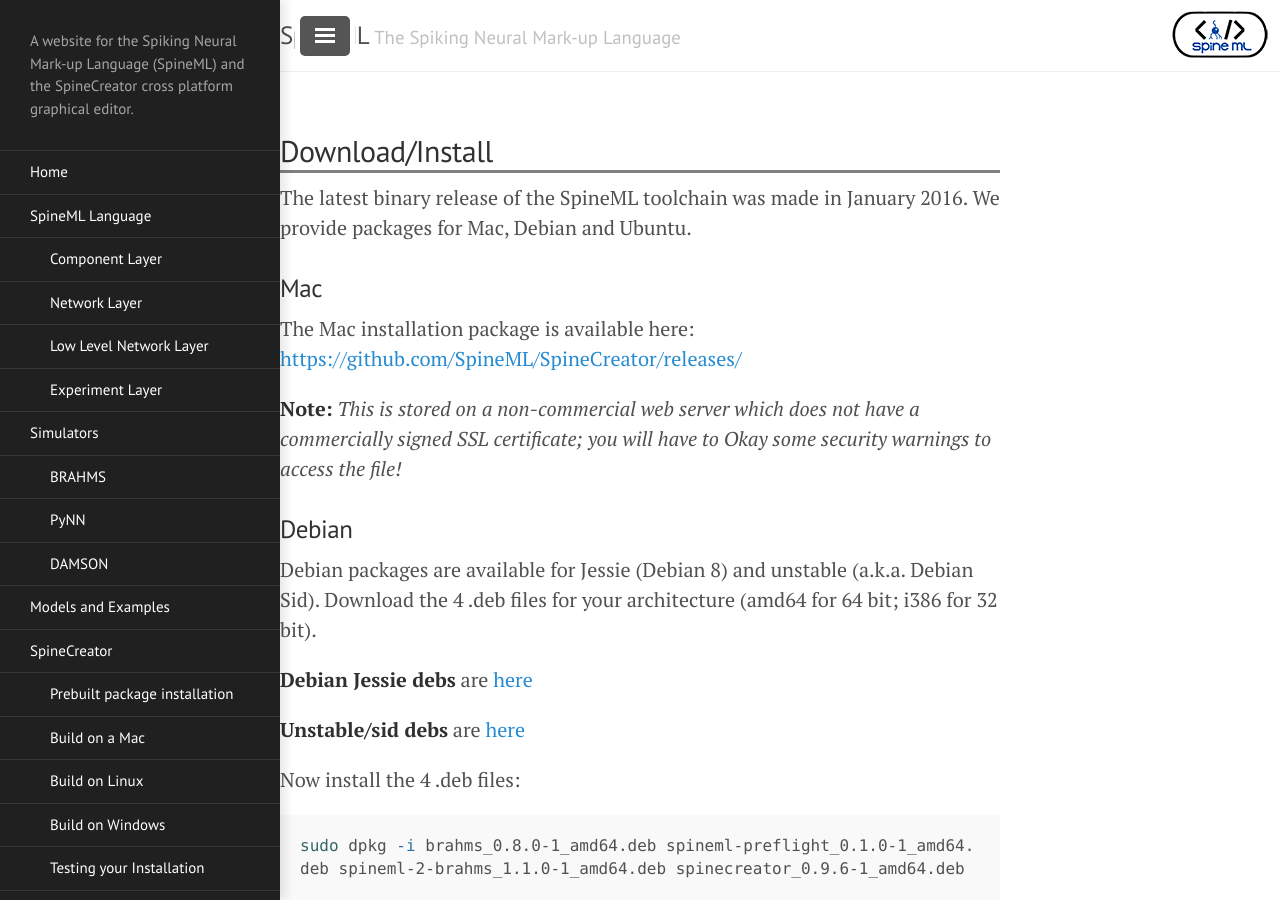
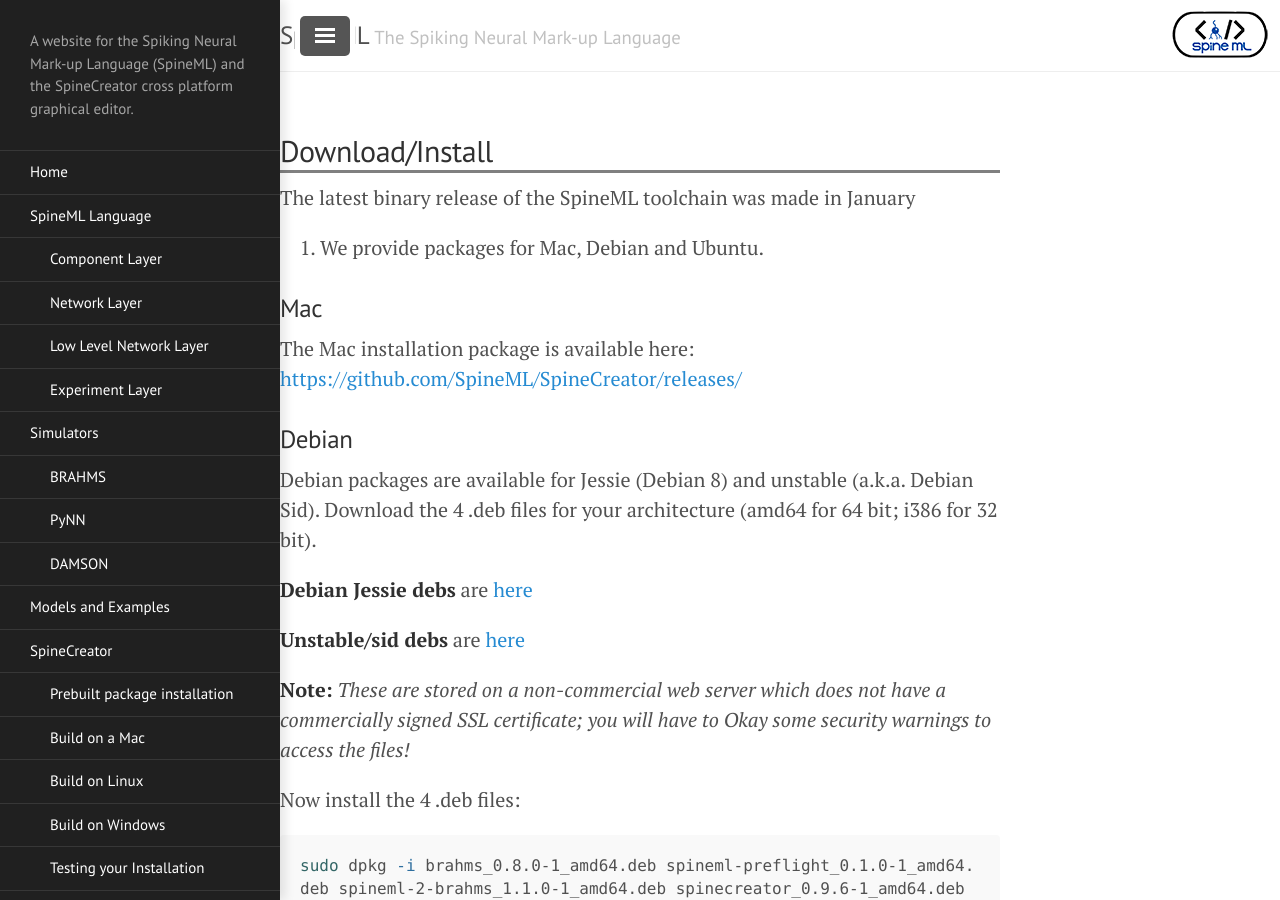
Before and after one commit to SpineML/spineml.github.io, a Jekyll site: the page built from spinecreator/download/index.md, in a window 1280 px wide and 900 px high. Built offline with Jekyll 4.4.1, drawn with Linux system fonts in a browser that asks for light colours; nearby versions of some CDN libraries; library files that are not in the unit come from our copies.

Commit message:
Move a note about non-commercial server, no longer relevant for the Mac build download

```diff
--- a/spinecreator/download/index.md
+++ b/spinecreator/download/index.md
@@ -6,21 +6,27 @@
 Download/Install
 ----------------
 
-The latest binary release of the SpineML toolchain was made in January 2016. We provide packages for Mac, Debian and Ubuntu.
+The latest binary release of the SpineML toolchain was made in January
+2016. We provide packages for Mac, Debian and Ubuntu.
 
 ### Mac
 
-The Mac installation package is available here: [https://github.com/SpineML/SpineCreator/releases/](https://github.com/SpineML/SpineCreator/releases/)
-
-**Note:** *This is stored on a non-commercial web server which does not have a commercially signed SSL certificate; you will have to Okay some security warnings to access the file!*
+The Mac installation package is available here:
+[https://github.com/SpineML/SpineCreator/releases/](https://github.com/SpineML/SpineCreator/releases/)
 
 ### Debian
 
-Debian packages are available for Jessie (Debian 8) and unstable (a.k.a. Debian Sid). Download the 4 .deb files for your architecture (amd64 for 64 bit; i386 for 32 bit).
+Debian packages are available for Jessie (Debian 8) and unstable
+(a.k.a. Debian Sid). Download the 4 .deb files for your architecture
+(amd64 for 64 bit; i386 for 32 bit).
 
 **Debian Jessie debs** are [here](https://sebjames.zapto.org/owncloud/index.php/s/SKp02hTaoLy7rRh)
 
 **Unstable/sid debs** are [here](https://sebjames.zapto.org/owncloud/index.php/s/grJuQkLUKZiUIWJ)
+
+**Note:** *These are stored on a non-commercial web server which does
+  not have a commercially signed SSL certificate; you will have to
+  Okay some security warnings to access the files!*
 
 Now install the 4 .deb files:
 
@@ -30,7 +36,9 @@
 
 ### Ubuntu
 
-Ubuntu packages for Ubuntu versions 14.04 (trusty) and above are available from the following Personal Package Archive: [https://launchpad.net/~sebjames/+archive/ubuntu/spineml](https://launchpad.net/~sebjames/+archive/ubuntu/spineml)
+Ubuntu packages for Ubuntu versions 14.04 (trusty) and above are
+available from the following Personal Package Archive:
+[https://launchpad.net/~sebjames/+archive/ubuntu/spineml](https://launchpad.net/~sebjames/+archive/ubuntu/spineml)
 
 To install, open a terminal and do the following:
 
@@ -42,4 +50,7 @@
 
 ### A note about Windows
 
-Unfortunately, we don't have the resources to prepare Windows builds of SpineCreator and SpineML-2-BRAHMS, although some work has been carried out towards this goal. If you're interested in making Windows builds, please contact Seb James.
+Unfortunately, we don't have the resources to prepare Windows builds
+of SpineCreator and SpineML-2-BRAHMS, although some work has been
+carried out towards this goal. If you're interested in making Windows
+builds, please contact Seb James.
```
